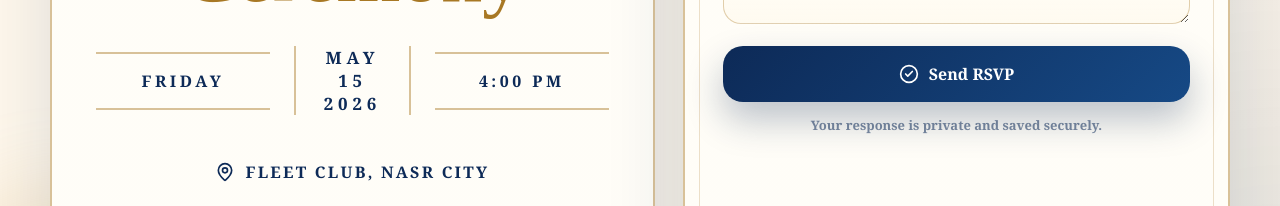
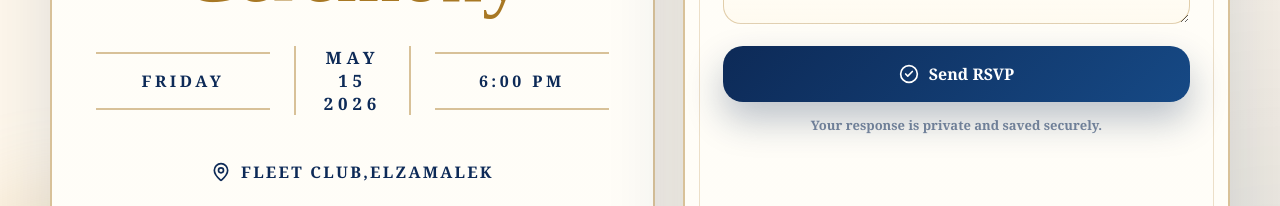
Before and after one commit to kirokhela/MinaAndMirnaEngagement, a Next.js app: page / in a window 1280 px wide. Shown: the part 746-952 px from the top of the page. Built offline with nearby package versions, Linux system fonts and the light colour scheme; no server answers.

Commit message:
Update Wedding Time

```diff
--- a/app/page.tsx
+++ b/app/page.tsx
@@ -14,10 +14,10 @@ const wedding = {
   groom: process.env.NEXT_PUBLIC_WEDDING_GROOM || "Mina",
   bride: process.env.NEXT_PUBLIC_WEDDING_BRIDE || "Mirna",
   date: process.env.NEXT_PUBLIC_WEDDING_DATE || "Friday, 15 May 2026",
-  time: process.env.NEXT_PUBLIC_WEDDING_TIME || "4:00 PM",
+  time: process.env.NEXT_PUBLIC_WEDDING_TIME || "6:00 PM",
   location:
     process.env.NEXT_PUBLIC_WEDDING_LOCATION ||
-    "Fleet club, Nasr City",
+    "Fleet club,ElZamalek",
 };
 
 export default function HomePage() {
```
